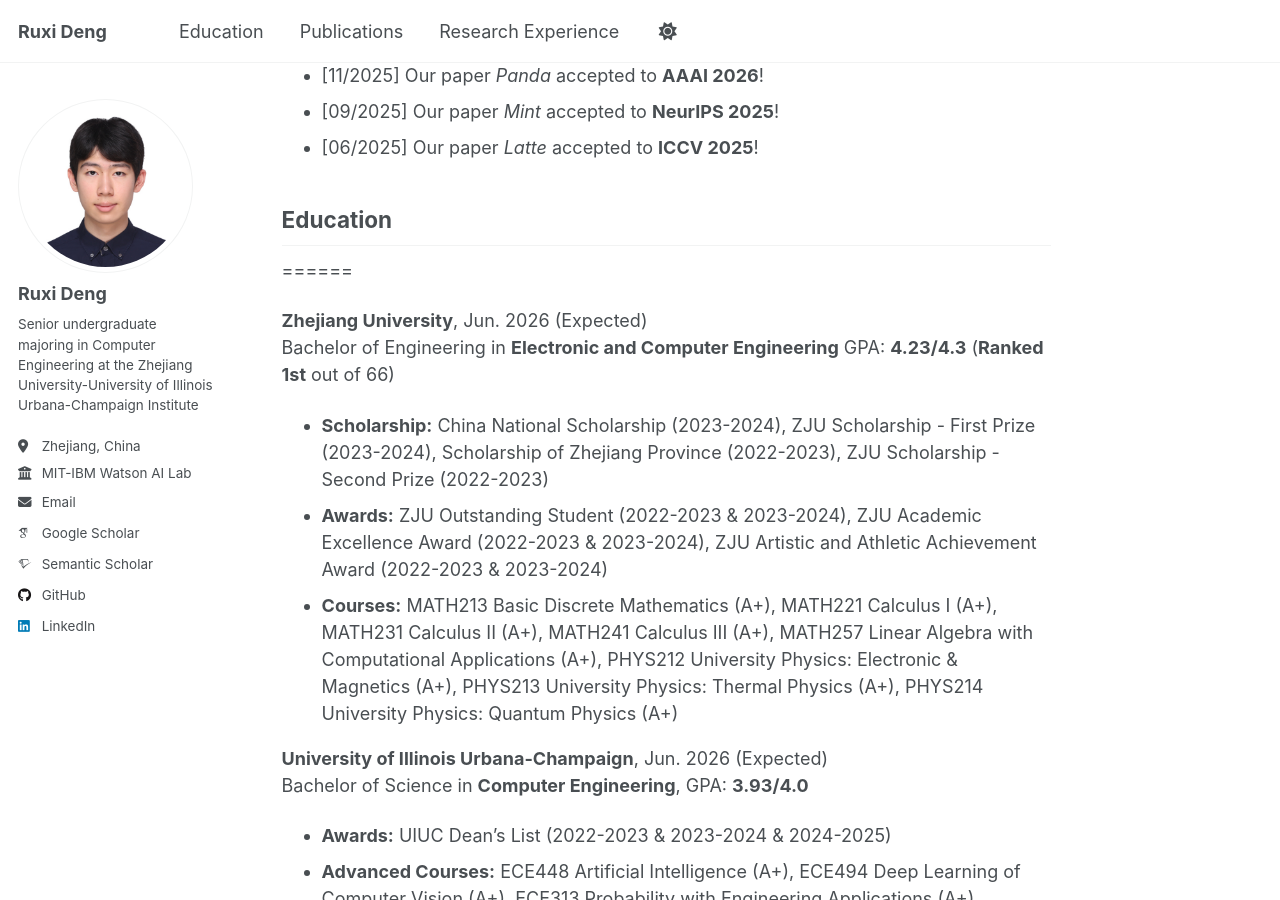
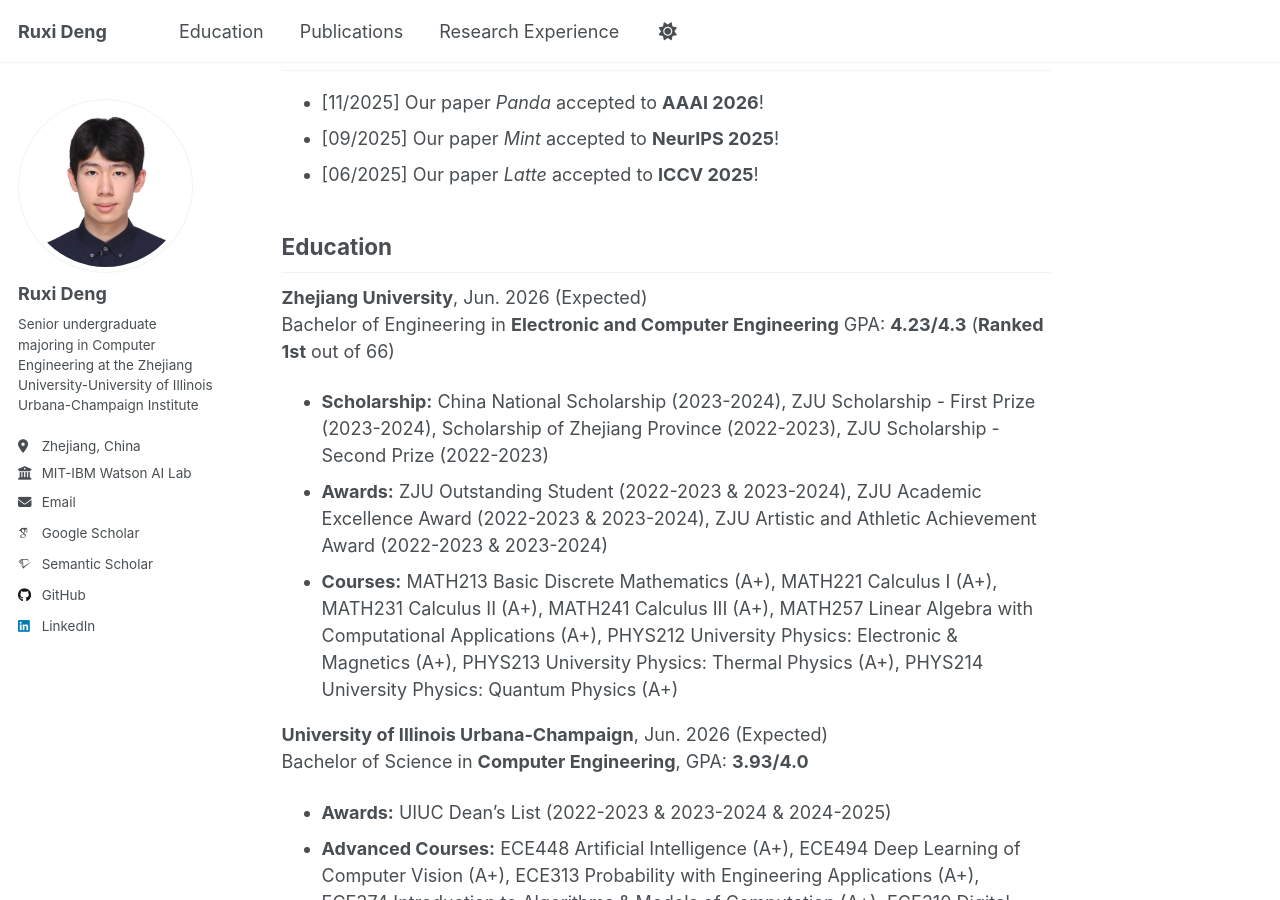
Before and after one commit to ruxideng/ruxideng.github.io, a Jekyll site: the page built from _pages/about.md, in a window 1280 px wide and 900 px high, scrolled down 370 px. Built offline with Jekyll 4.4.1, drawn with Linux system fonts in a browser that asks for light colours; some web fonts are replaced; a script that is not in the unit is left out.

```diff
--- a/_pages/about.md
+++ b/_pages/about.md
@@ -10,15 +10,13 @@ redirect_from:
 Hello! I'm Ruxi Deng, a senior undergraduate student majoring in Computer Engineering at the <a href="https://zjui.intl.zju.edu.cn/en/">Zhejiang University-University of Illinois Urbana-Champaign Institute</a> pursuing dual degrees, co-cultivated by <a href="https://www.zju.edu.cn/english/">Zhejiang University</a> and the <a href="https://illinois.edu/">University of Illinois Urbana-Champaign</a>.
 		<br><br>During my junior year, I had the privilege of working as a research intern at the <a href="https://dais.cs.illinois.edu/">UIUC Data and Information Systems Lab</a> (specifically <a href="https://www.idea-isail.com/">iDEA-iSAIL Joint Lab</a>) advised by Prof. <a href="https://www.hejingrui.org/">Jingrui He</a>, and at the <a href="https://mitibmwatsonailab.mit.edu/">MIT-IBM Watson AI Lab</a> advised by Dr. <a href="https://people.csail.mit.edu/ganchuang/">Chuang Gan</a>.
 
-News
-======
+<h2 id="news">News</h2>
 
 - [11/2025] Our paper *Panda* accepted to **AAAI 2026**!
 - [09/2025] Our paper *Mint* accepted to **NeurIPS 2025**!
 - [06/2025] Our paper *Latte* accepted to **ICCV 2025**!
 
 <h2 id="education">Education</h2>
-======
 
 **Zhejiang University**, Jun. 2026 (Expected)
 Bachelor of Engineering in **Electronic and Computer Engineering**
@@ -34,8 +32,8 @@ Bachelor of Science in **Computer Engineering**, GPA: **3.93/4.0**
 - **Awards:** UIUC Dean's List (2022-2023 & 2023-2024 & 2024-2025)
 - **Advanced Courses:** ECE448 Artificial Intelligence (A+), ECE494 Deep Learning of Computer Vision (A+), ECE313 Probability with Engineering Applications (A+), ECE374 Introduction to Algorithms & Models of Computation (A+), ECE310 Digital Signal Processing (A+), CS441 Applied Machine Learning (A+), CS411 Database Systems (A), CS412 Introduction of Data Mining (A+)
 
-Publications
-======
+<h2 id="publications">Publications</h2>
+
 Panda: Test-Time Adaptation with Negative Data Augmentation (**AAAI 2026**)<br>
 **Ruxi Deng**, <a href="https://baowenxuan.github.io/">Wenxuan Bao</a>, <a href="https://weitianxin.github.io/">Tianxin Wei</a>, <a href="https://www.hejingrui.org/">Jingrui He</a><br>
 <a href="https://arxiv.org/abs/2511.10481">arXiv</a> | <a href="https://github.com/ruxideng/Panda">Code</a>
@@ -50,8 +48,8 @@ Latte: Collaborative Test-Time Adaptation of Vision-Language Models in Federated
 
 (* means equal contribution)
 
-Research Experience
-======
+<h2 id="research experience">Research Experience</h2>
+
 **UIUC Data and Information Systems Laboratory** (specifically iDEA-iSAIL Joint Lab)<br>
 *Supervisor: Prof. Jingrui He, School of Information Science, UIUC*<br>
 I worked as a research intern (2024 December - 2025 August) focusing on Test-Time Adaptation of Vision-Language Models.
```
Also changed, not shown: other parts of _pages/about.md (+1 -1 lines).
